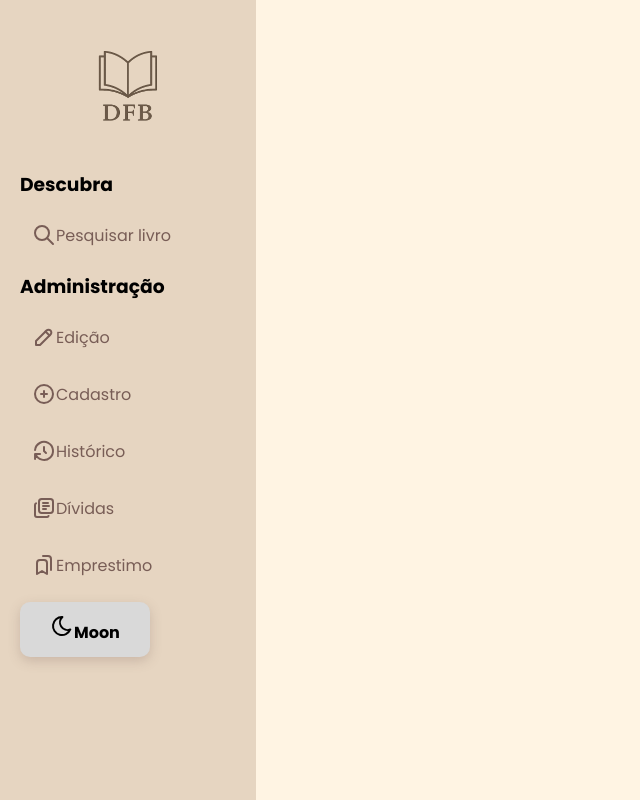
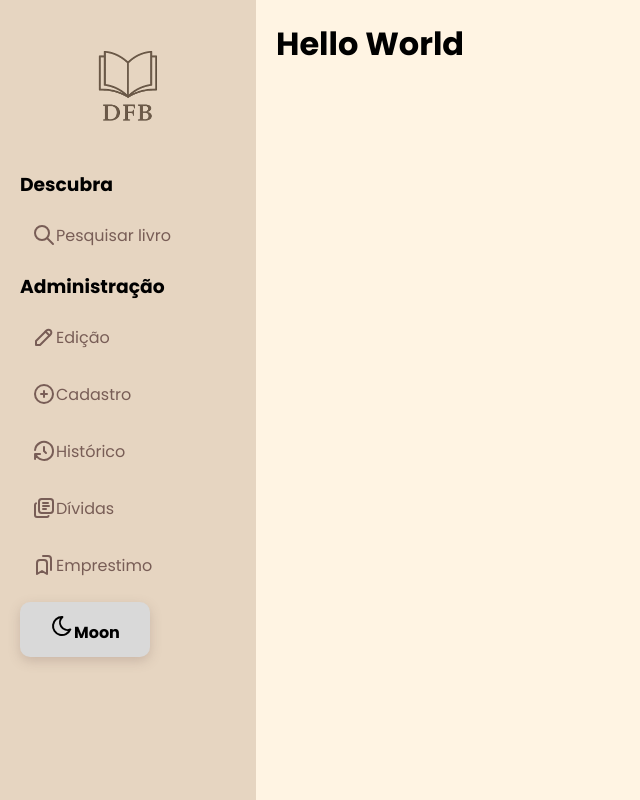
Before and after one commit to nandadosoob/biblioteca, a React (Vite) app in the folder frontend/vite-project/: page / in a window 1280 px wide. Shown: the whole page, without its empty margins (0-640 px from the left). Built offline with nearby package versions, Linux system fonts and the light colour scheme.

Commit message:
Update LayoutBase.jsx

```diff
--- a/frontend/vite-project/src/components/LayoutBase.jsx
+++ b/frontend/vite-project/src/components/LayoutBase.jsx
@@ -5,7 +5,7 @@ export default function LayoutBase() {
   return (
     <div style={{ display: "flex" }}>
       <Menu />
-      <div style={{ flex: 1, padding: "20px" }}>
+      <div style={{ flex: 1, padding: "20px", marginLeft: "20vw"}}>
         <Outlet />
       </div>
     </div>
```
